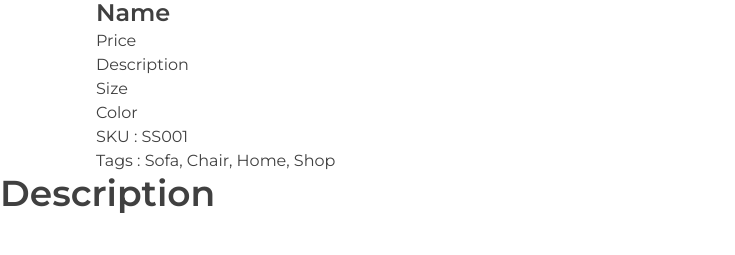
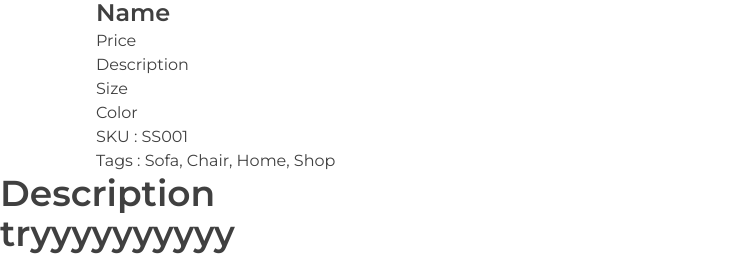
Before and after one commit to group3-immortal-elf/project_html_css, a plain HTML site: page single_product.html in a window 1280 px wide. Shown: the part 1349-1604 px from the top of the page, without its empty margins (0-735 px from the left). Before the commit the page ends 1564 px from the top, so only its background shows below. Drawn offline with nearby package versions, Linux system fonts and the light colour scheme.

Commit message:
for test

```diff
--- a/single_product.html
+++ b/single_product.html
@@ -160,6 +160,8 @@
 			<section id=""></section>
 		</main>
 
+		<h2>tryyyyyyyyyy</h2>
+
 		<!-- This is footer. -->
 		<footer></footer>
 	</body>
```
